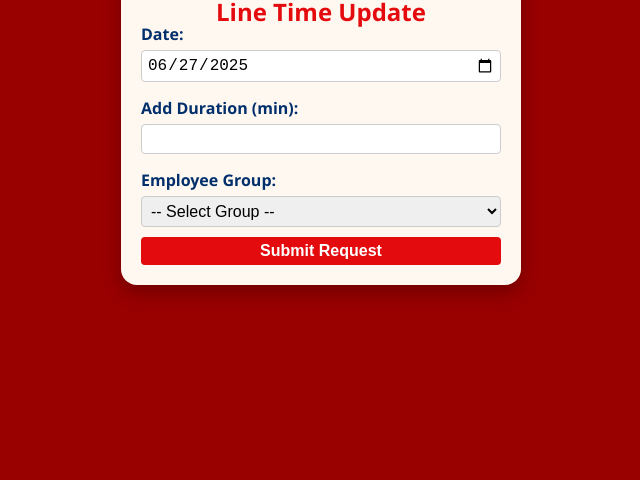
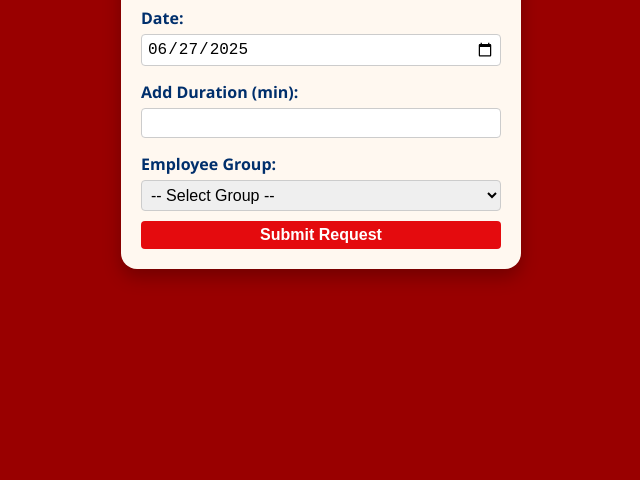
Before and after one commit to anik-m2sys/tyson_foods, a plain HTML site: page index.html in a window 1280 px wide. Shown: the part 320-800 px from the top of the page, without its empty margins (319-959 px from the left). Drawn offline with Linux system fonts and the light colour scheme.

Commit message:
Update index.html

```diff
--- a/index.html
+++ b/index.html
@@ -152,7 +152,6 @@
       <img src="https://www.tysonfoods.com/sites/default/files/inline-images/TFlogo_Full%20color_RGB%20copy_0.png"
         alt="Tyson Foods Logo">
     </header>
-    <h2>Line Time Update</h2>
     <form id="schedule-form">
       <label for="date">Date:</label>
       <input type="date" id="date" name="date" required>
```
